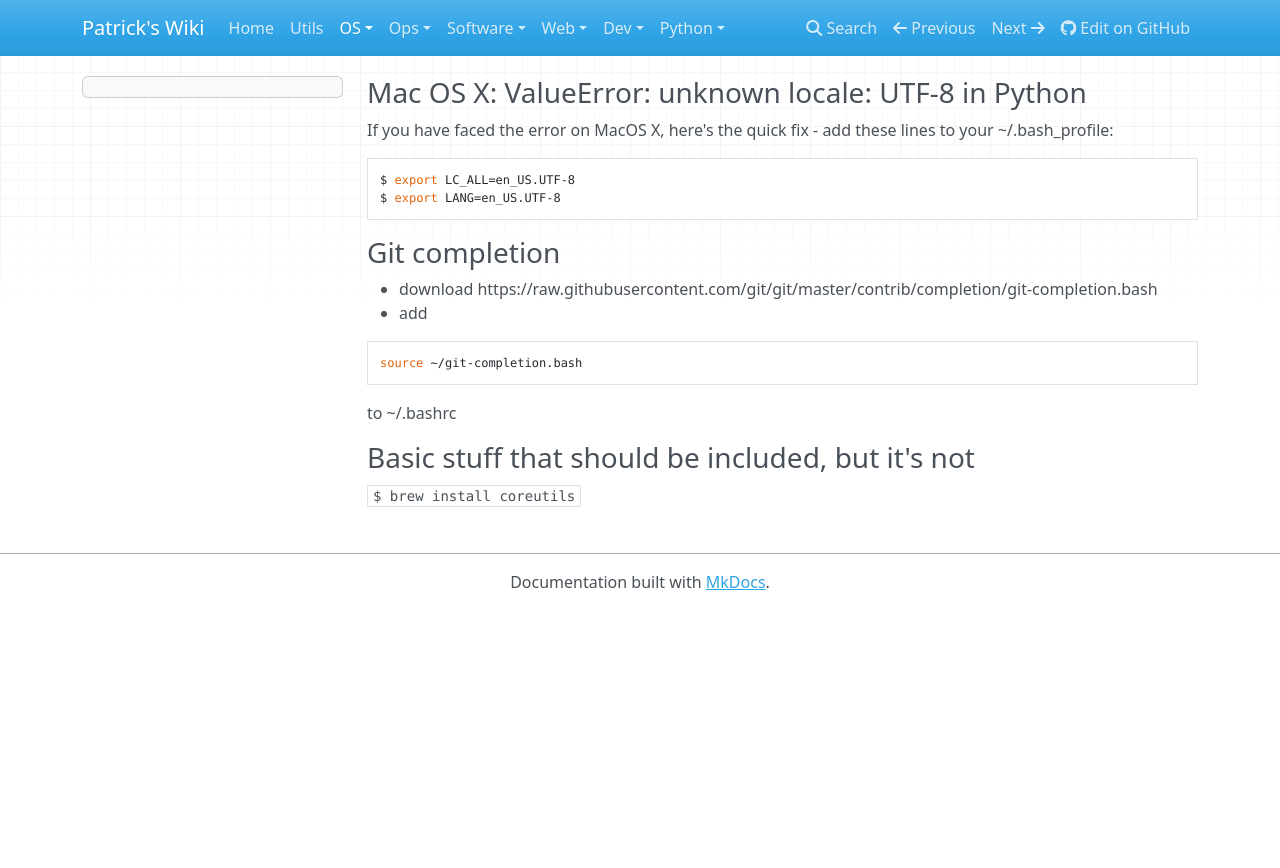
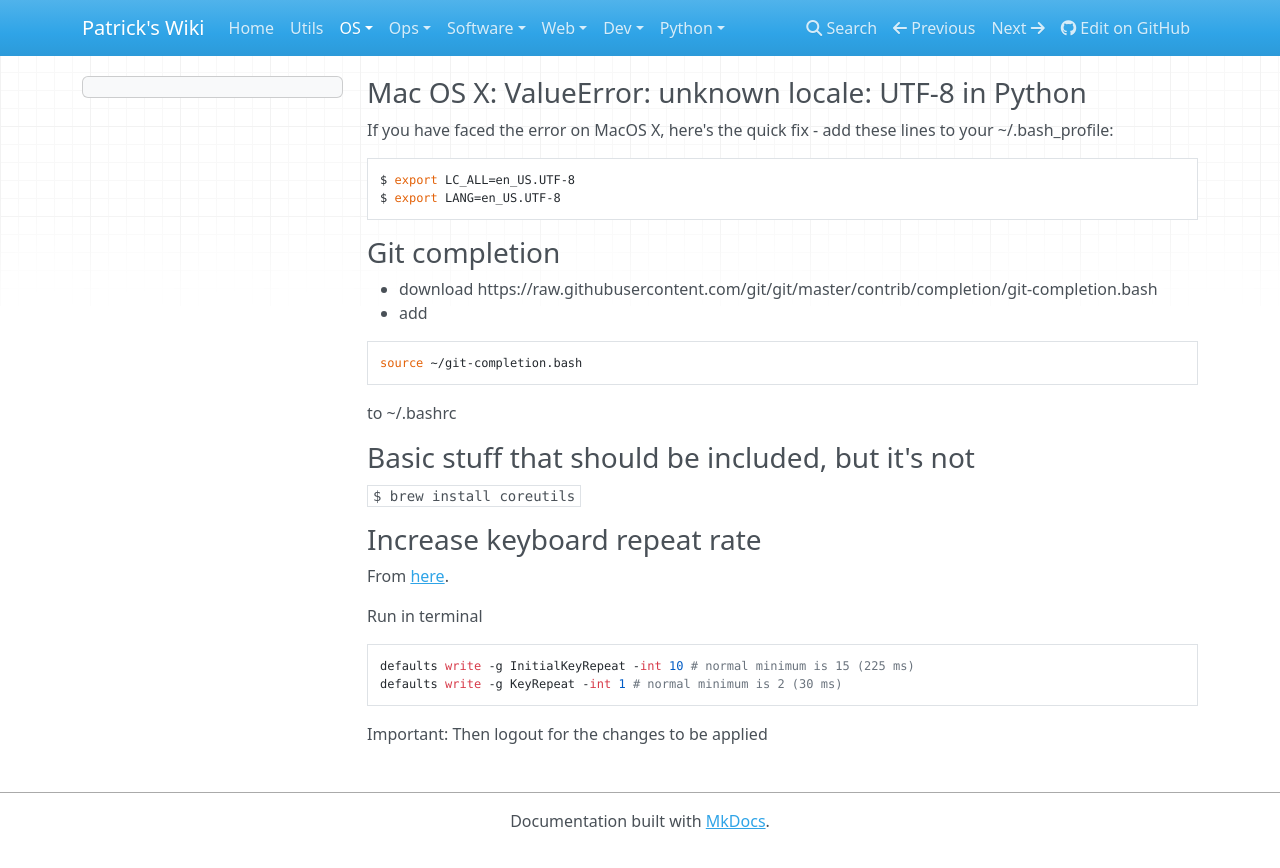
Before and after one commit to patsancu/wiki, an MkDocs documentation site: the page built from docs/OS/MacOS/macOS-config.md, in a window 1280 px wide. Shown: the top 868 px of the page. Built offline with MkDocs 1.6.1, drawn with Linux system fonts in a browser that asks for light colours; nearby versions of some CDN libraries.

Commit message:
macos: Increase keyboard speed

````diff
--- a/docs/OS/MacOS/macOS-config.md
+++ b/docs/OS/MacOS/macOS-config.md
@@ -19,3 +19,13 @@ to ~/.bashrc
 
 ### Basic stuff that should be included, but it's not
 `$ brew install coreutils`
+
+### Increase keyboard repeat rate
+From [here](https://apple.stackexchange.com/a/83923).
+
+Run in terminal
+```
+defaults write -g InitialKeyRepeat -int 10 # normal minimum is 15 (225 ms)
+defaults write -g KeyRepeat -int 1 # normal minimum is 2 (30 ms)
+```
+Important: Then logout for the changes to be applied
````
